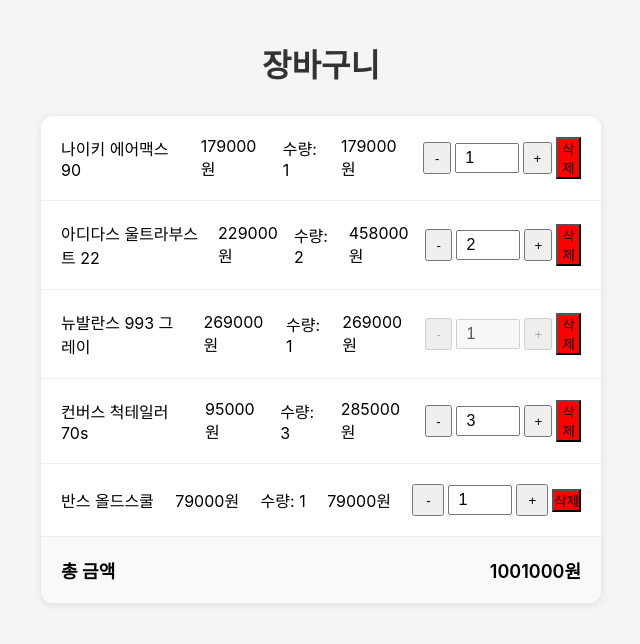
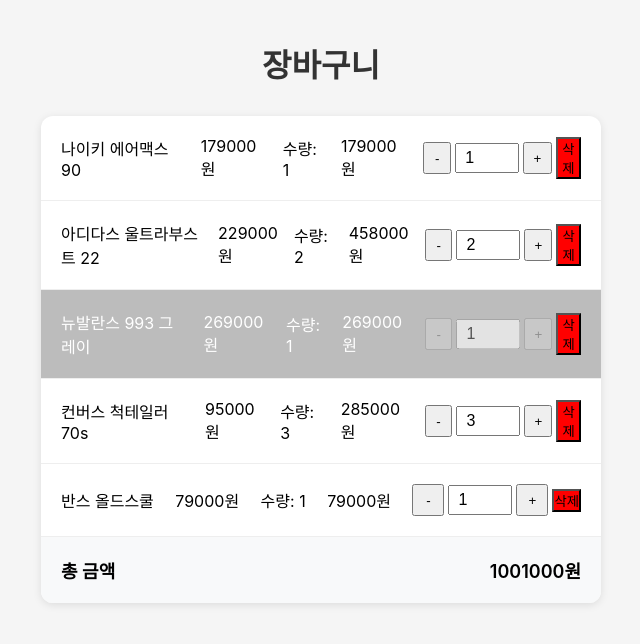
Before and after one commit to ssabii/cart-quantity, a React (Vite) app: page / in a window 1280 px wide. Shown: the top 644 px of the page, without its empty margins (319-959 px from the left). Built offline with nearby package versions, Linux system fonts and the light colour scheme.

Commit message:
feat: 품절인 경우 스타일 적용

```diff
--- a/src/App.css
+++ b/src/App.css
@@ -37,9 +37,12 @@
 }
 
 /* TODO: 품절 상품 스타일 */
-/*
-.cart-item.sold-out { }
-*/
+
+.cart-item.sold-out {
+  background-color: #bcbcbc;
+  color: #ffffff
+}
+
 
 /* TODO: 수량 조절 버튼 스타일 */
 
--- a/src/App.tsx
+++ b/src/App.tsx
@@ -59,7 +59,10 @@
       <div className="cart-container">
         {/* TODO: 장바구니 아이템 목록 */}
         {cartItems.map((item) => (
-          <div key={item.id} className="cart-item">
+          <div
+            key={item.id}
+            className={item.soldOut ? "cart-item sold-out" : "cart-item"}
+          >
             <span>{item.name}</span>
             <span>{item.price}원</span>
             <span>수량: {item.quantity}</span>
```
